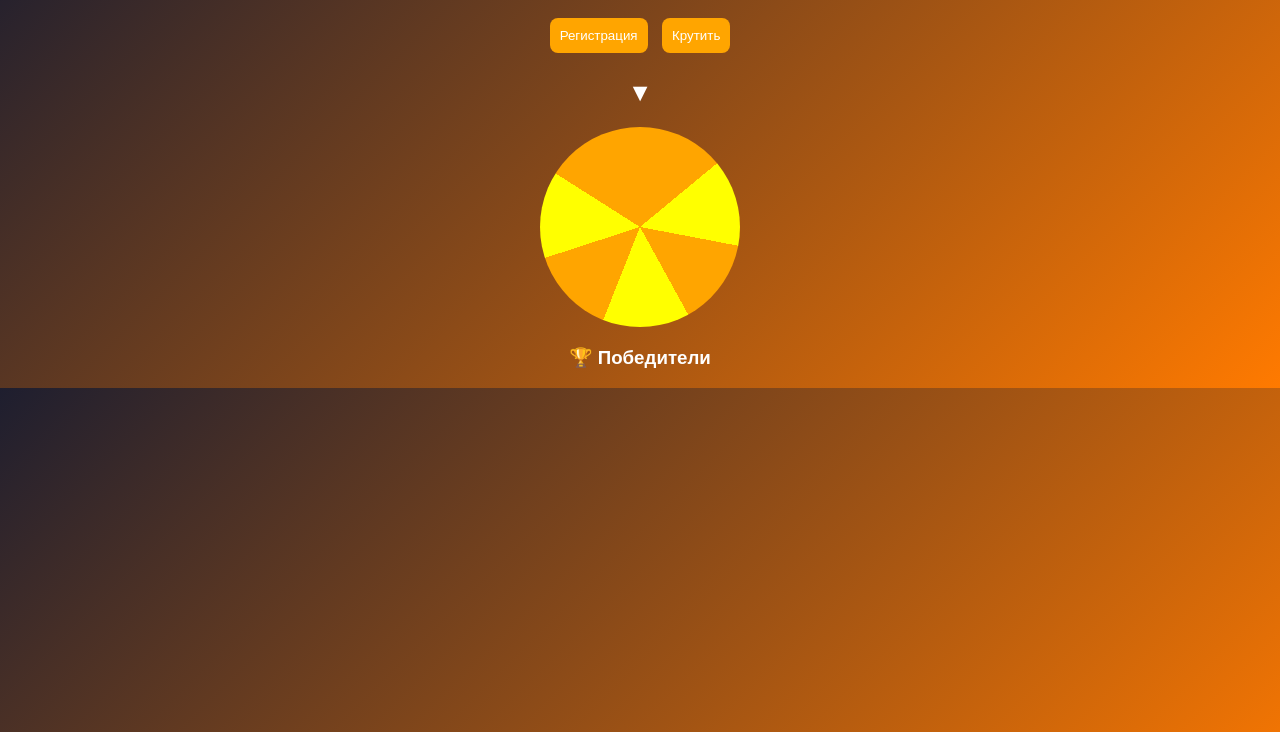
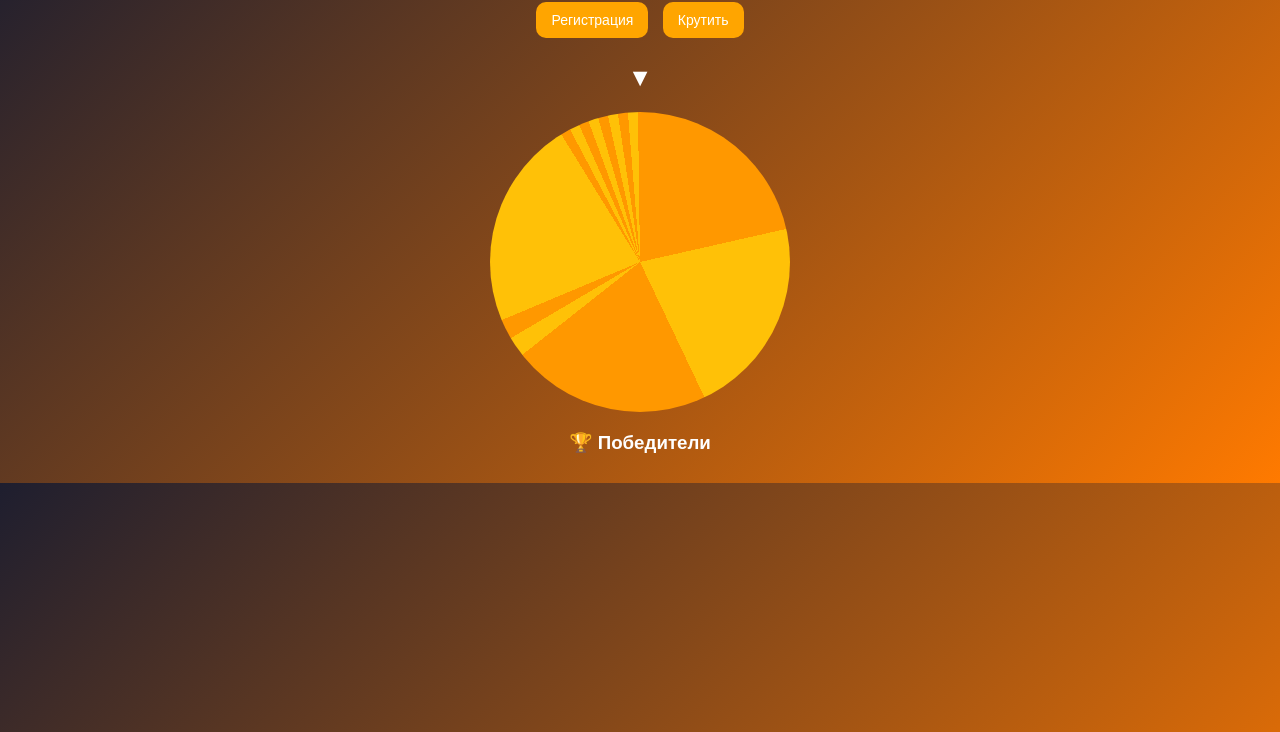
Before and after one commit to Asadbek470/alterpromo, a website: page index.html in a window 1280 px wide. Shown: the part 68-800 px from the top of the page. Drawn offline with Linux system fonts and the light colour scheme; no server answers.

Commit message:
Update index.html

```diff
--- a/index.html
+++ b/index.html
@@ -5,52 +5,63 @@
 <title>Alter Wheel</title>
 
 <style>
-body {
+body{
+  margin:0;
   text-align:center;
   font-family:Arial;
   background:linear-gradient(135deg,#1e1e2f,#ff7a00);
   color:white;
 }
 
-button {
-  padding:10px;
+h1{font-size:22px;}
+
+button{
+  padding:10px 15px;
   margin:5px;
   border:none;
-  border-radius:8px;
+  border-radius:10px;
   background:orange;
   color:white;
+  font-size:14px;
 }
 
-#wheel {
-  width:200px;
-  height:200px;
-  border-radius:50%;
-  background:conic-gradient(
-    orange 0% 14%,
-    yellow 14% 28%,
-    orange 28% 42%,
-    yellow 42% 56%,
-    orange 56% 70%,
-    yellow 70% 84%,
-    orange 84% 100%
-  );
-  margin:20px auto;
-  transition:2s;
+.container{
+  padding:10px;
 }
 
-#arrow {
+/* 📱 адаптация */
+#wheel{
+  width:80vw;
+  height:80vw;
+  max-width:300px;
+  max-height:300px;
+  border-radius:50%;
+  margin:20px auto;
+  transition:3s cubic-bezier(.17,.67,.83,.67);
+}
+
+#arrow{
   font-size:25px;
 }
-.card {
+
+.card{
   background:rgba(255,255,255,0.2);
   margin:5px;
-  padding:5px;
-  border-radius:8px;
+  padding:8px;
+  border-radius:10px;
+  font-size:14px;
+}
+
+/* 🎆 конфетти */
+@keyframes fall{
+  to{transform:translateY(100vh);}
 }
 </style>
 
 </head>
 <body>
+
+<div class="container">
 
 <h1>🎡 Alter акция</h1>
 
@@ -69,10 +80,67 @@ button {
 
 <audio id="s" src="spin.mp3"></audio>
 
+</div>
+
 <script>
-let user = null;
+let user=null;
 
-// регистрация
+// 🎯 ПРИЗЫ С ВЕРОЯТНОСТЬЮ
+const prizes = [
+  // 85% — частые
+  {name:"5% скидка", w:20},
+  {name:"10% скидка", w:20},
+  {name:"15% скидка", w:20},
+  {name:"Набор посуды", w:2},
+  {name:"Набор посуды", w:2},
+  {name:"Сервис 3 года", w:21},
+
+  // редкие (очень мало)
+  {name:"500 кг угля", w:1},
+  {name:"600 кг угля", w:1},
+  {name:"700 кг угля", w:1},
+  {name:"1 тонна угля", w:1},
+  {name:"2 тонны угля", w:1},
+  {name:"3 тонны угля", w:1},
+  {name:"4 тонны угля", w:1},
+  {name:"5 тонн угля", w:1},
+
+  // супер редкий
+  {name:"🔥 БЕСПЛАТНЫЙ КОТЕЛ", w:0.2}
+];
+
+// 🎡 создаём красивое колесо
+function drawWheel(){
+  let total = prizes.reduce((s,p)=>s+p.w,0);
+  let current = 0;
+  let colors = ["#ff9800","#ffc107"];
+
+  let gradient = "conic-gradient(";
+  prizes.forEach((p,i)=>{
+    let start = current/total*100;
+    current += p.w;
+    let end = current/total*100;
+
+    gradient += `${colors[i%2]} ${start}% ${end}%,`;
+  });
+
+  gradient = gradient.slice(0,-1)+")";
+  document.getElementById("wheel").style.background = gradient;
+}
+drawWheel();
+
+// 🎯 выбор приза
+function getPrize(){
+  let total = prizes.reduce((s,p)=>s+p.w,0);
+  let rand = Math.random()*total;
+
+  for(let p of prizes){
+    if(rand < p.w) return p.name;
+    rand -= p.w;
+  }
+}
+
+// 👤 регистрация
 async function reg(){
   let r = await fetch("/reg",{method:"POST"});
   user = await r.json();
@@ -83,17 +151,17 @@ async function reg(){
 // показать
 function show(){
   document.getElementById("user").innerText =
-   "👤 №"+user.id+" | 💰 "+user.balance;
+    "👤 №"+user.id+" | 💰 "+user.balance;
 }
 
-// крутка
+// 🎡 крутка
 async function spin(){
   if(!user) return alert("Сначала регистрация");
 
   document.getElementById("s").play();
 
   let w = document.getElementById("wheel");
-  w.style.transform = "rotate("+(Math.random()*2000)+"deg)";
+  w.style.transform = "rotate("+(Math.random()*3000)+"deg)";
 
   setTimeout(async()=>{
     let r = await fetch("/spin",{
@@ -117,26 +185,26 @@ async function spin(){
     confetti();
     load();
 
-  },2000);
+  },3000);
 }
 
-// конфетти
+// 🎆 конфетти
 function confetti(){
-  for(let i=0;i<30;i++){
+  for(let i=0;i<50;i++){
     let d=document.createElement("div");
     d.style.position="fixed";
     d.style.left=Math.random()*100+"%";
     d.style.top="0";
-    d.style.width="5px";
-    d.style.height="10px";
-    d.style.background="red";
+    d.style.width="6px";
+    d.style.height="12px";
+    d.style.background="yellow";
     d.style.animation="fall 2s linear";
     document.body.appendChild(d);
     setTimeout(()=>d.remove(),2000);
   }
 }
 
-// победители
+// 🏆 победители
 async function load(){
   let r = await fetch("/win");
   let data = await r.json();
```
